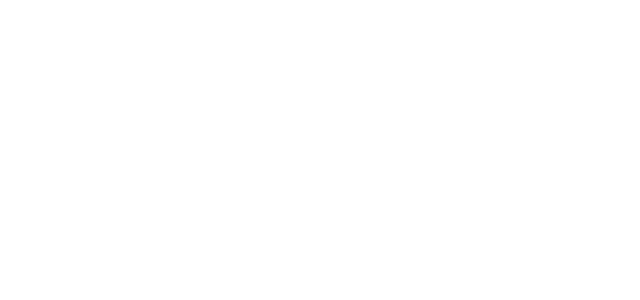
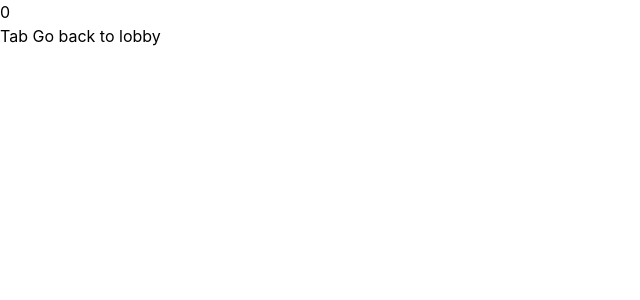
Before and after one commit to teterw/itcamp22final, a SvelteKit app: page /clickgame in a window 1280 px wide. Shown: the top 300 px of the page, without its empty margins (0-640 px from the left). Built offline with nearby package versions, Linux system fonts and the light colour scheme.

Commit message:
click game 002

```diff
--- a/src/routes/clickgame/+page.svelte
+++ b/src/routes/clickgame/+page.svelte
@@ -1,2 +1,31 @@
+<script>
+    let counter =$state(0)
+    let index = $state(0)
 
-<button > </button>
+    const increment =()=>{
+        counter +=1
+        if (index === 0) {
+
+        }
+    }
+
+ let images = [
+    'https://img.freepik.com/free-vector/english-alphabets_1308-2901.jpg?semt=ais_hybrid&w=740&q=80',
+    'https://m.media-amazon.com/images/I/71VdS8tkVNL.jpg'
+  ];
+  let currentIndex = 0;
+
+  function toggleImage() {
+    currentIndex = (currentIndex + 1) % images.length;
+  }
+
+</script>
+
+
+<p>{counter}</p>
+
+
+<button onclick={increment}> Tab </button>
+
+<a href="#"  >
+    <button> Go back to lobby</button></a>
```
